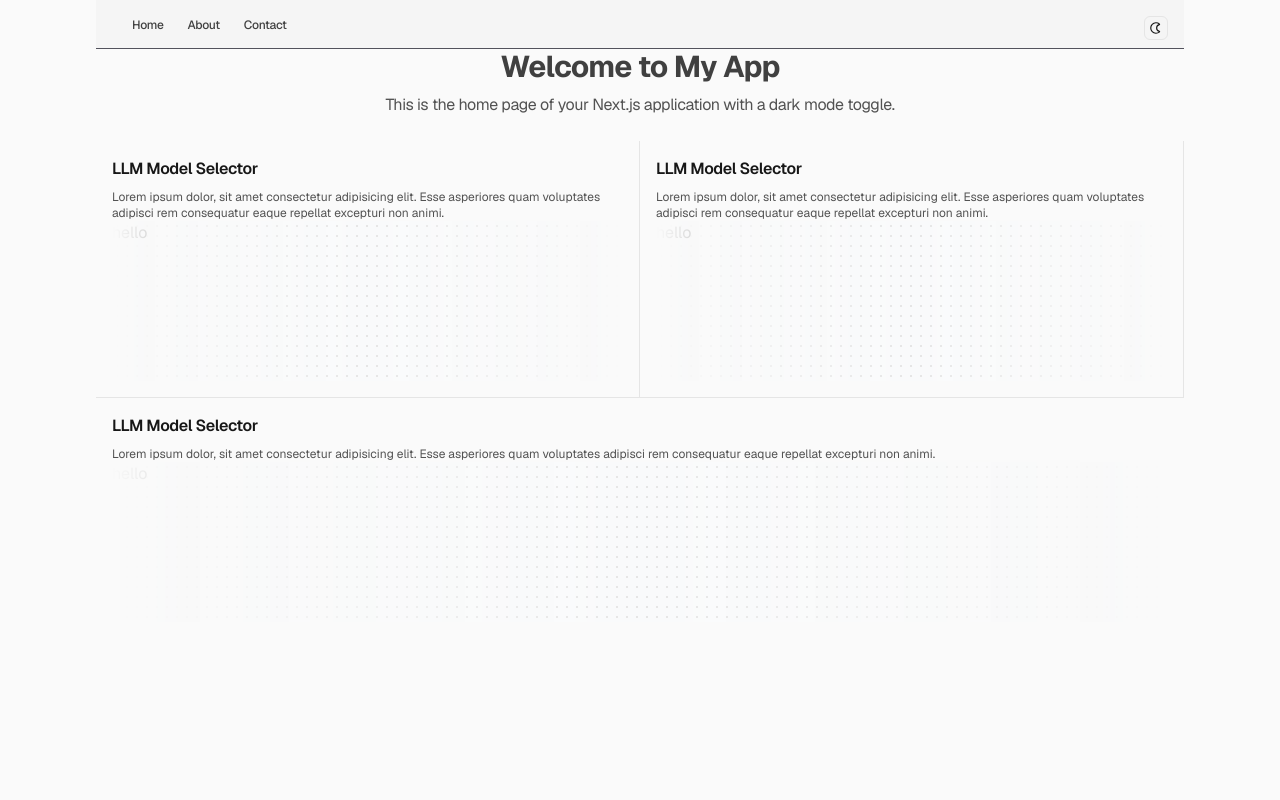
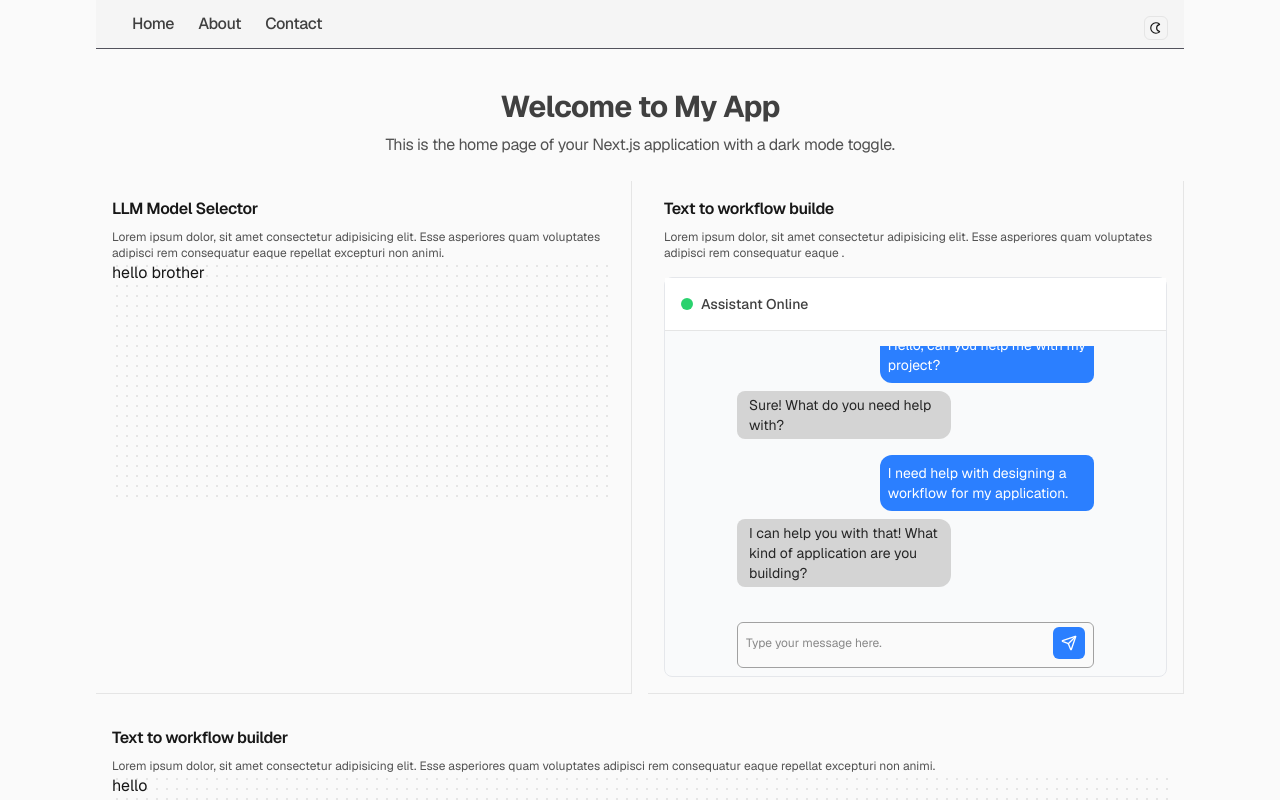
Before and after one commit to Vaskar-Bhattacharjee/Some-Tailwind-practice, a Next.js app: page / in a window 1280 px wide. Shown: the top 800 px of the page. Built offline with nearby package versions, Linux system fonts and the light colour scheme.

Commit message:
Add dummy ai chatbot with fixed ui glitch

```diff
--- a/src/app/component/navbar.tsx
+++ b/src/app/component/navbar.tsx
@@ -14,7 +14,7 @@ function Navbar() {
             <Link
               key={index}
               href={link.href}
-              className="text-neutral-700 text-xs tracking-tight font-medium  dark:text-neutral-200 mx-2 p-1 cursor-pointer"
+              className="text-neutral-700 text-[16px] tracking-tight font-medium  dark:text-neutral-200 mx-2 p-1 cursor-pointer"
             >
               {link.name}
             </Link>
--- a/src/app/page.tsx
+++ b/src/app/page.tsx
@@ -1,5 +1,8 @@
 'use client';
+import { useEffect, useRef, useState } from "react";
 import { cn } from "../../lib/utils";
+import { Send } from 'lucide-react';
+
 
 
 
@@ -10,13 +13,13 @@ export default function Home() {
   return (
     <div className="w-full  h-full  ">
       <div className=" w-full mx-auto h-full flex flex-col items-center justify-center gap-2 ">
-        <h1 className=" text-3xl tracking-tight font-bold text-neutral-700 dark:text-neutral-200 ">Welcome to My App</h1>
+        <h1 className=" text-3xl mt-10 tracking-tight font-bold text-neutral-700 dark:text-neutral-200 ">Welcome to My App</h1>
         <p className=" text-md text-neutral-600 dark:text-neutral-300 tracking-tight mb-4 ">
           This is the home page of your Next.js application with a dark mode toggle.
         </p>
 
-        <div className="grid grid-cols-2 h-full
-         divide-x divide-y divide-neutral-200 dark:divide-neutral-700">
+        <div className="grid grid-cols-1 sm:grid-cols-1 md:grid-cols-1 lg:grid-cols-2 min-h-full w-full gap-4
+         md:divide-x md:divide-y divide-neutral-200 dark:divide-neutral-700 ">
           <Card >
             <CardHeader>
                <CardTitle>
@@ -27,28 +30,29 @@ export default function Home() {
               Lorem ipsum dolor, sit amet consectetur adipisicing elit. Esse asperiores quam voluptates adipisci rem consequatur eaque repellat excepturi non animi.
             </CardDescription>
             <CardSkeleton>
-              hello
+              hello brother
             </CardSkeleton>
           </Card>
 
           <Card >
             <CardHeader>
                <CardTitle>
-                LLM Model Selector
+                Text to workflow builde
                </CardTitle>
             </CardHeader>
             <CardDescription>
-              Lorem ipsum dolor, sit amet consectetur adipisicing elit. Esse asperiores quam voluptates adipisci rem consequatur eaque repellat excepturi non animi.
+              Lorem ipsum dolor, sit amet consectetur adipisicing elit. Esse asperiores quam voluptates adipisci rem consequatur eaque .
             </CardDescription>
-            <CardSkeleton>
-              hello
+            <CardSkeleton >
+              <MainSkeleton />
+
             </CardSkeleton>
           </Card>
 
-           <Card className="col-span-2" >
+           <Card className=" col-span-1 sm:col-span-1 md:col-span-1 lg:col-span-2" >
             <CardHeader>
                <CardTitle>
-                LLM Model Selector
+                Text to workflow builder
                </CardTitle>
             </CardHeader>
             <CardDescription>
@@ -101,11 +105,168 @@ const CardDescription = ({children, className}: {children: React.ReactNode, clas
 
 const CardSkeleton = ({children, className}: {children: React.ReactNode, className?: string}) => {
    return (
-    <p className={cn(
-      "min-h-40 w-full bg-[radial-gradient(#E5E5E5_1px,transparent_1px)] dark:bg-[radial-gradient(#383838_1px,transparent_1px)]  bg-size-[10px_10px] bg-gray-50 mask-l-from-50% mask-r-from-50%  dark:bg-gray-800 dark:mask-l-from-50% dark:mask-r-from-50% ",
+    <div className={cn(
+      "min-h-60 w-full bg-[radial-gradient(#E5E5E5_1px,transparent_1px)] dark:bg-[radial-gradient(#363438,transparent_1px)]  bg-size-[10px_10px] ",
       className
     )}>
       {children}
-    </p>
+    </div>
   )
 }
+
+const MainSkeleton = ({children, className}: {children?: React.ReactNode, className?: string}) => {
+
+   const [input, setInput] = useState('');
+   const messagesEndRef = useRef<HTMLDivElement>(null);
+    const chatContainerRef = useRef<HTMLDivElement>(null);
+   const [chat, setChat] = useState(
+    [
+      {
+        role: 'user',
+        text: 'Hello, can you help me with my project?'
+      },
+      {
+        role: 'assistant',
+        text: 'Sure! What do you need help with?'
+      },
+      {
+        role: 'user',
+        text: 'I need help with designing a workflow for my application.'
+      },
+      {
+        role: 'assistant',
+        text: 'I can help you with that! What kind of application are you building?'
+      },
+   ]
+    );
+
+    const dummyResponse = "This is a dummy reply. I am typing this out live so it looks like real AI!";
+
+   const HandleMessage = (input: string) => {
+    if(!input.trim()) return;
+    setChat(prev => [...prev, { role: 'user', text: input }]);
+    setInput('');
+    setTimeout(() => {
+        setChat(prev => [...prev, { role: 'assistant', text: '' }]);
+
+        //Start filling it with text
+        let i = 0;
+        const interval = setInterval(() => {
+            setChat(prev => {
+                const newChat = [...prev];
+                const lastIndex = newChat.length - 1;
+
+                // We update the LAST message, keeping the role as 'assistant'
+                newChat[lastIndex] = {
+                    role: 'assistant', // <--- CRITICAL: Keeps it as an AI Message
+                    text: dummyResponse.slice(0, i + 1)
+                };
+
+                return newChat;
+            });
+
+            i++;
+            if (i === dummyResponse.length) clearInterval(interval);
+        }, 30); // Typing speed
+    }, 1000);
+   }
+
+   const UserMessage = ({text}: {text: string}) => {
+    return (
+    <div className="flex justify-end mb-2 px-4">
+        <div className="max-w-[60%] px-2 py-2 bg-blue-500 text-white text-sm
+                        rounded-tl-xl rounded-tr-lg rounded-bl-xl rounded-br-lg wrap-break-word">
+           <p>{text}</p>
+        </div>
+    </div>
+    )
+   }
+
+    const AIMessage = ({text}: {text: string}) => {
+    return (
+    // FIX 1: Wrap the whole chat bubble with a div that aligns content to the left
+    <div className="flex justify-start mb-4 px-4">
+        {/* FIX 2 & 3: Apply the styling (bg, radius, padding) directly to the div holding the text */}
+        <div className="max-w-[60%] px-3 py-1 bg-neutral-300 dark:bg-neutral-700 text-neutral-800 dark:text-neutral-200 text-sm
+                        rounded-tl-lg rounded-tr-xl rounded-bl-lg rounded-br-xl wrap-break-word">
+           <p>{text}</p>
+        </div>
+    </div>
+    )
+   }
+
+   const scrollToBottom = () => {
+    if (chatContainerRef.current) {
+        const scrollContainer = chatContainerRef.current;
+        scrollContainer.scrollTop = scrollContainer.scrollHeight;
+      }
+   };
+
+   useEffect(() => {
+      scrollToBottom();
+   }, [chat]);
+
+  return (
+    <div className={cn(
+      "h-[400px] flex flex-col w-full   mt-4 px-12 pt-12 relative bg-gray-50 border border-gray-200 rounded-lg mx-auto dark:border-gray-700", // Added padding and overflow for chat view
+      className
+    )}>
+
+        <div className="p-4 absolute top-0 left-0 right-0 border-b border-neutral-200 dark:border-neutral-800 bg-white dark:bg-neutral-900 shrink-0">
+         <div className="flex items-center gap-2">
+             <div className="w-3 h-3 rounded-full bg-green-500 animate-pulse" />
+             <span className="text-sm font-medium text-neutral-700 dark:text-neutral-300">Assistant Online</span>
+         </div>
+      </div>
+
+    <div className=" flex-1 mt-5 overflow-y-auto px-2  "
+     ref={chatContainerRef}
+     style={{ scrollBehavior: 'smooth' }}
+     >
+
+      { chat.map((message, index) => (
+
+           message.role === 'user' ? (
+          <UserMessage key={index} text={message.text} />
+        ) : (
+          <AIMessage key={index} text={message.text} />
+        )
+
+     ))
+      }
+      <div ref={messagesEndRef} />
+
+
+    </div>
+
+
+        <div className="w-[calc(100%-3rem)] flex items-center justify-between bg-neutral-50 dark:bg-neutral-900 pt-1 pb-2
+                  mt-5 mb-2 mx-auto border border-neutral-400 dark:border-neutral-700 rounded-md
+                    inset-x-0 text-xs sticky bottom-0 left-0 right-0 ">
+
+        <form className="w-full flex items-center justify-between ">
+            <input
+                  type="text"
+                  value={input}
+                  onChange={(e) => setInput(e.target.value)}
+                  placeholder="Type your message here."
+                  className="w-full md:w-full lg:w-[calc(100%-8rem)] p-2 focus:outline-none bg-transparent flex-1  "
+                  />
+              <button
+                type="submit"
+                onClick={(e)=>{
+                  e.preventDefault();
+                  HandleMessage(input);
+                }}
+                className="p-2 mr-2 bg-blue-500 hover:bg-blue-600 rounded-md cursor-pointer text-white"
+              >
+                <Send size={16} />
+              </button>
+        </form>
+
+      </div>
+
+
+    </div>
+  )
+}
```
